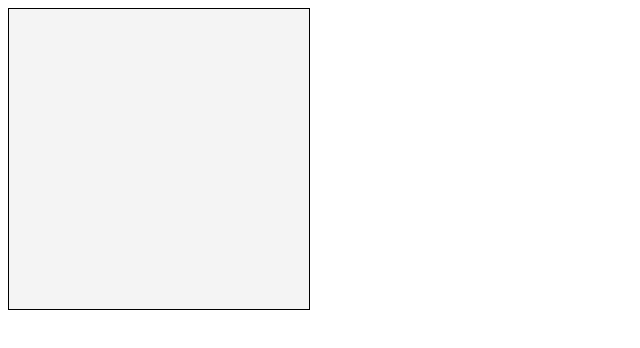
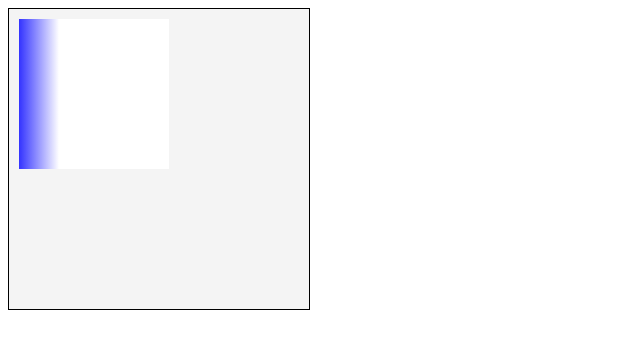
Before and after one commit to flow-wolf/Full-Stack, a plain HTML site: page HTML5/canvas/canvas.html in a window 1280 px wide. Shown: the whole page, without its empty margins (0-640 px from the left). Drawn offline with Linux system fonts and the light colour scheme.

Commit message:
20170715_2245

```diff
--- a/HTML5/canvas/canvas.html
+++ b/HTML5/canvas/canvas.html
@@ -3,7 +3,7 @@
   <head>
     <meta charset="utf-8">
     <title>Canvas</title>
-    <style media="screen">
+    <style>
       #mycanvas{
         border: 1px #000 solid;
         background: #f4f4f4;
@@ -12,5 +12,40 @@
   </head>
   <body>
     <canvas id="mycanvas" width="300" height="300"></canvas>
+    <script type="text/javascript">
+      var c = document.getElementById('mycanvas');
+      var ctx = c.getContext('2d');
+      //rectangle
+      // ctx.fillStyle='red';
+      // ctx.fillRect(75,75,150,150);
+
+      //line
+      // ctx.moveTo(0,0);
+      // ctx.lineTo(250, 150);
+      // ctx.stroke();
+
+      //circle
+      // ctx.beginPath();
+      // ctx.arc(150,150,60,0,2*Math.PI);
+      // ctx.fillStyle='green';
+      // ctx.fill();
+      // ctx.lineWidth=4;
+      // ctx.strokeStyle='red';
+      // ctx.stroke();
+
+      //text
+      // ctx.font='50px Arial';
+      // ctx.strokeStyle='red';
+      // ctx.strokeText('Hello World',20,150);
+
+      //gradient
+      var grd = ctx.createLinearGradient(0,0,50,0);
+      grd.addColorStop(0, 'blue');
+      grd.addColorStop(1, 'white');
+      ctx.fillStyle=grd;
+      ctx.fillRect(10,10,150,150);
+
+
+    </script>
   </body>
 </html>
```
